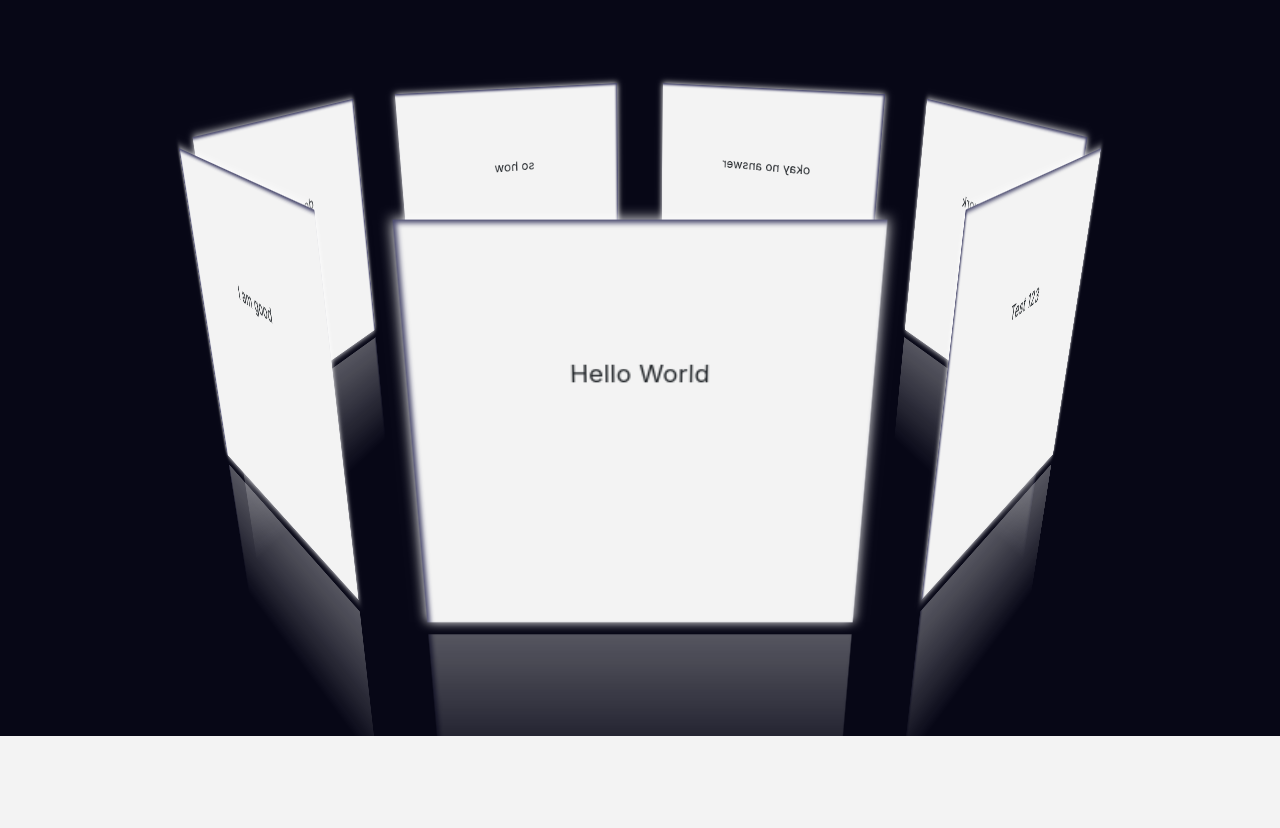
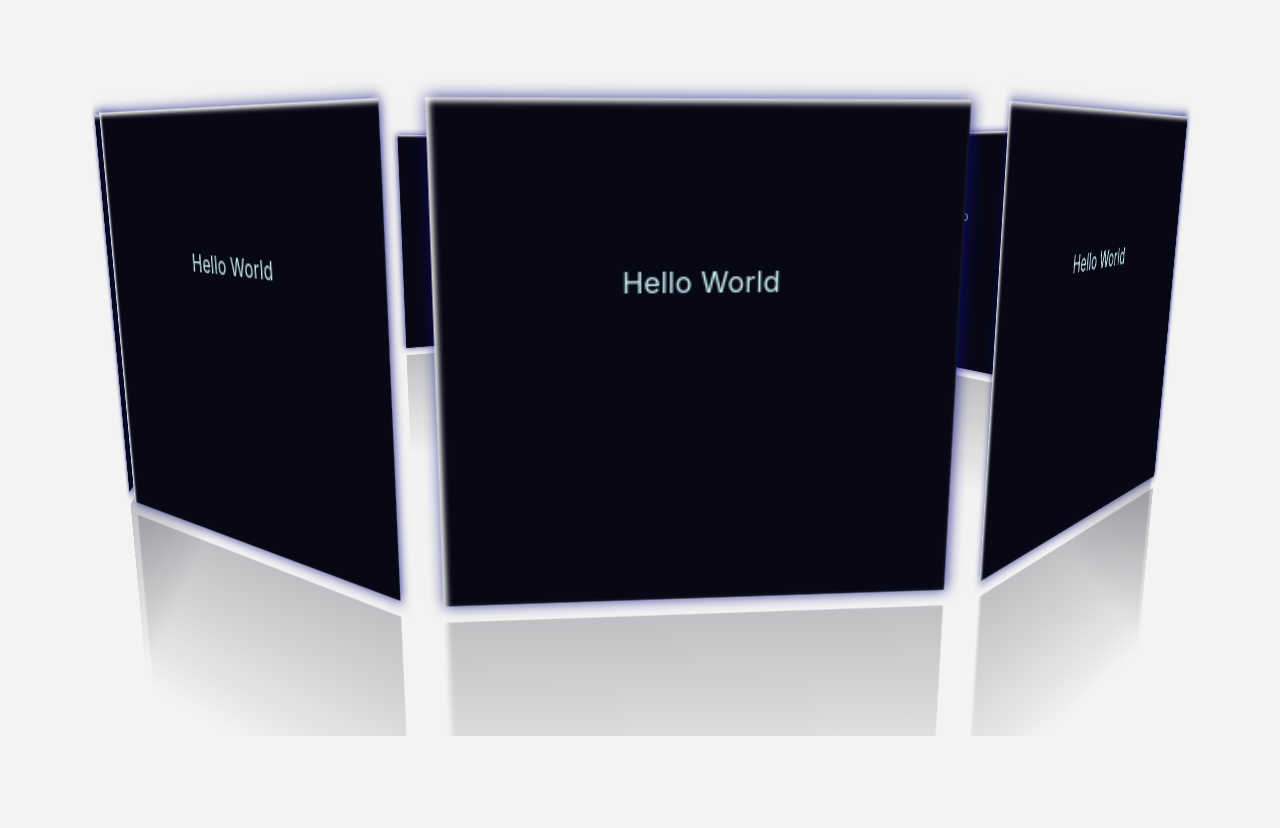
Before and after one commit to Victor-Malhotra/OnePagePortfolio, a plain HTML site: page index.html in a window 1280 px wide. Shown: the part 64-892 px from the top of the page. Drawn offline with nearby package versions, Linux system fonts and the light colour scheme.

Commit message:
Change carousel styles

```diff
--- a/index.html
+++ b/index.html
@@ -21,6 +21,8 @@
                 </div>
                 <div id="drag">
                     <div id="spin">
+                        <card id="card1"> Hello World </card>
+                        <card id="card1"> Hello World </card>
                         <card id="card1"> Hello World </card>
                         <card id="card2">Test 123</card>
                         <card id="card3">do you work</card>
--- a/js/carousel.js
+++ b/js/carousel.js
@@ -1,6 +1,6 @@
-var radius = 380;
+var radius = 450;
 var autoRotate = true;
-var rotateSpeed = -60;
+var rotateSpeed = -70;
 var imgWidth = 298;
 var imgHeight = 288;
 
--- a/scss/styles.scss
+++ b/scss/styles.scss
@@ -46,7 +46,7 @@ body {
     height: 800px;
     overflow: hidden;
     display: flex;
-    background: #070716;
+    background: #f3f3f3;
     perspective: 1000px;
     transform-style: preserve-3d;
     .title {
@@ -58,7 +58,7 @@ body {
         position: absolute;
         text-align: center;
         h1 {
-            color: white;
+            color: rgb(0, 0, 0);
             text-align: center;
         }
     }
@@ -73,7 +73,8 @@ body {
     }
     #drag {
         card {
-            background-color: #f3f3f3;
+            background-color: #070716;
+            color: rgba(213, 254, 255, 0.938);
             transform-style: preserve-3d;
             position: absolute;
             left: 0;
@@ -83,11 +84,11 @@ body {
             letter-spacing: .01rem;
             line-height: 200px;
             text-align: center;
-            box-shadow: 0 0 8px #ffffff, inset 2px 2px 3px #151544cc;
-            -webkit-box-reflect: below 10px linear-gradient(transparent, transparent, #00000055);
+            box-shadow: 1px 0 8px #0a0a7ecc, inset 2px 2px 3px #ffffff;
+            -webkit-box-reflect: below 10px linear-gradient(transparent, transparent, #00000036);
             &:hover {
-                box-shadow: 0 0 15px #ffffffdd, inset 2px 2px 3px #15154470;
-                -webkit-box-reflect: below 10px linear-gradient(transparent, transparent, #00000077);
+                box-shadow: 2px 0 15px #2929ac70, inset 2px 2px 3px #ffffffdd;
+                -webkit-box-reflect: below 12px linear-gradient(transparent, transparent, #000000ea);
             }
         }
         img {}
@@ -101,3 +102,21 @@ body {
         }
     }
 }
+
+@keyframes spin {
+    from {
+        transform: rotateY(0deg);
+    }
+    to {
+        transform: rotateY(360deg);
+    }
+}
+
+@keyframes spinRevert {
+    from {
+        transform: rotateY(360deg);
+    }
+    to {
+        transform: rotateY(0deg);
+    }
+}
```
Also changed, not shown: css/styles.css, css/styles.min.css, 2 other files.
